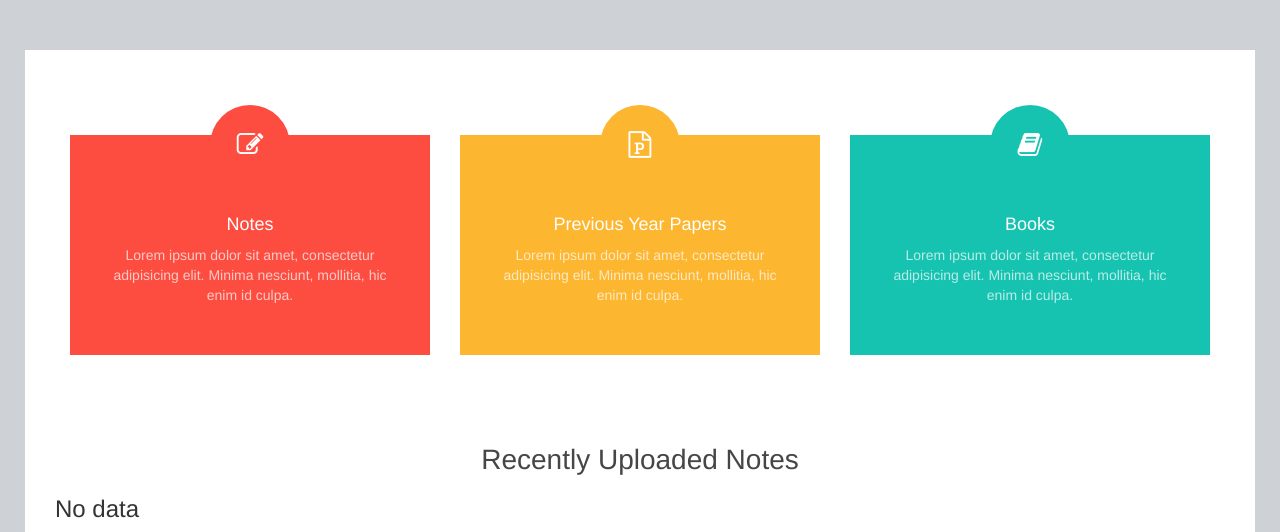
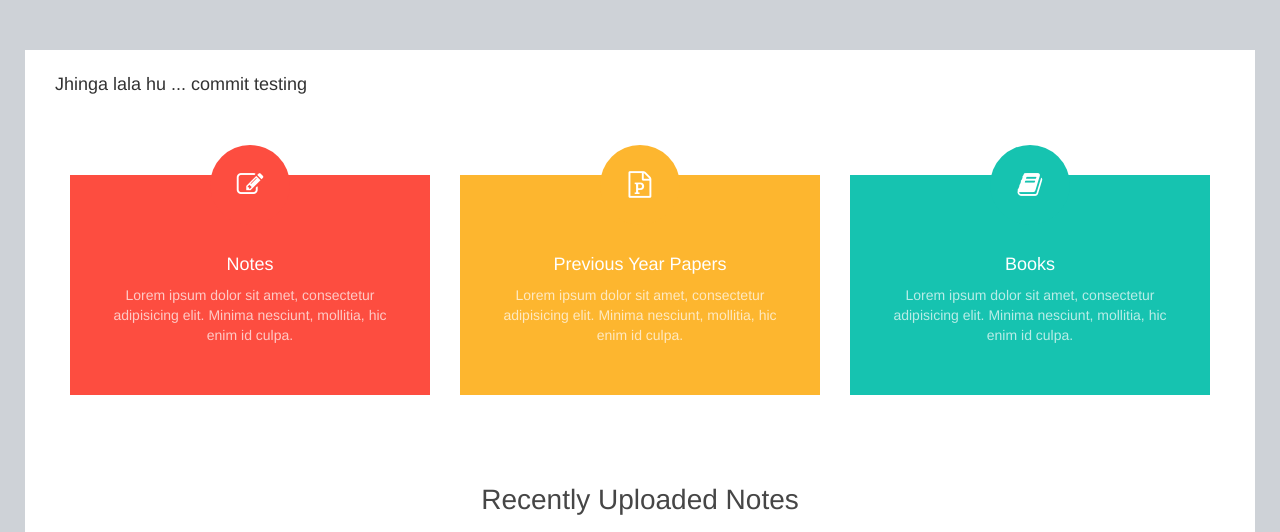
Before and after one commit to himanshukadian/nitadda, a Django app: page / in a window 1280 px wide. Shown: the part 51-583 px from the top of the page. Run offline with Django 3.2, Linux system fonts and the light colour scheme; parts of the project's set-up code (start-up, migrations or seed data) failed here and were passed over; some libraries are stand-ins or nearby versions; some web fonts are replaced.

Commit message:
tqr 1st commit testing

```diff
--- a/templates/home.html
+++ b/templates/home.html
@@ -3,6 +3,7 @@
 {% load static %}
 {% block content %}
     <body>
+        <h4>Jhinga lala hu ...   commit testing</h4>
     <script>
         $(document).ready(function () {
             // messages timeout for 10 sec
```
